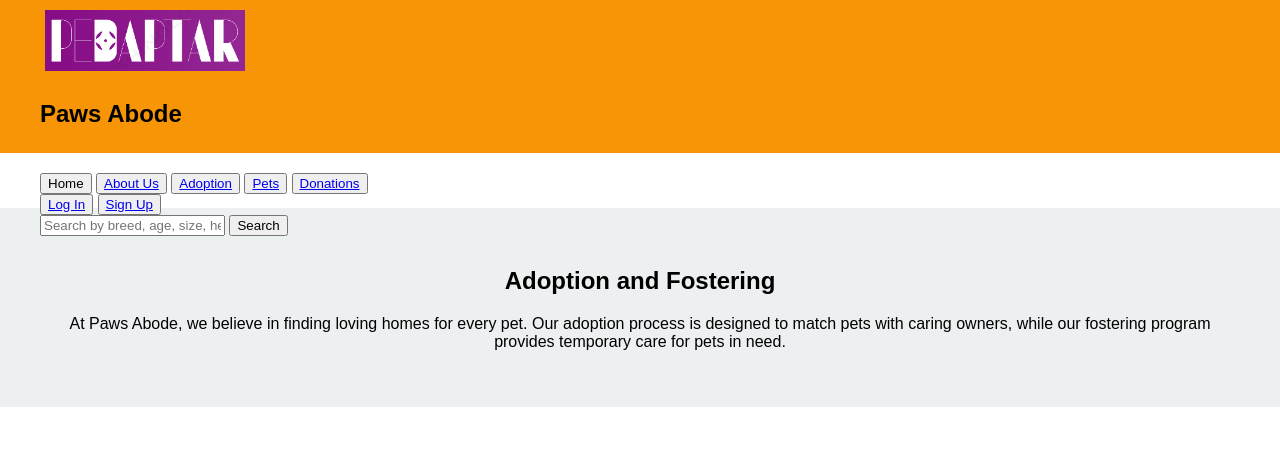
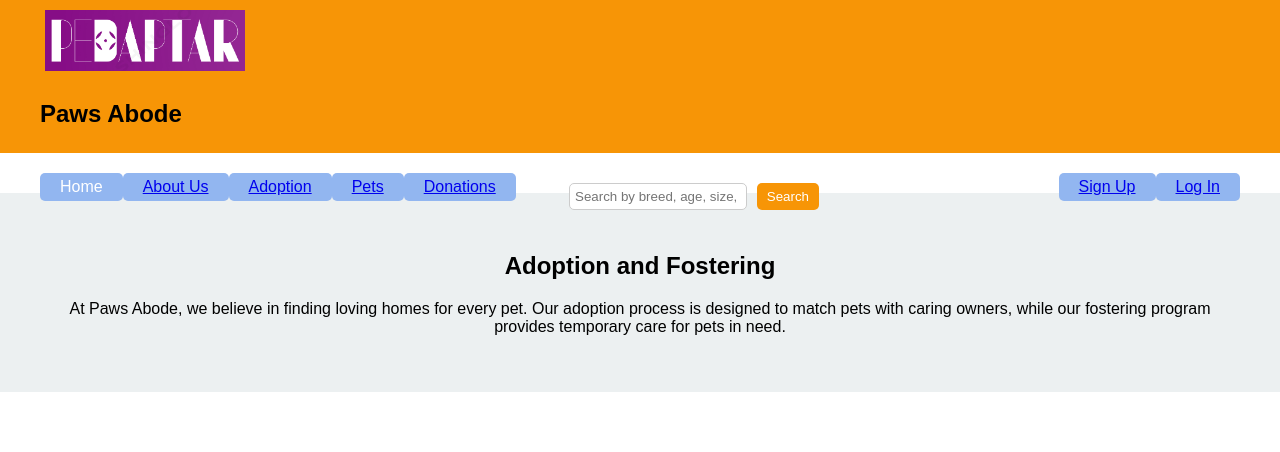
Before and after one commit to adhprakriti/PawsAbode, a PHP site: page / in a window 1280 px wide. Shown: the top 452 px of the page. Run offline with PHP 8.4, Linux system fonts and the light colour scheme; some libraries are stand-ins or nearby versions.

Commit message:
Add files via upload

```diff
--- a/style.css
+++ b/style.css
@@ -1,6 +1,7 @@
 html, body {
   margin: 0;
-  padding: 0;
+  padding-top: 0;
+  padding-right: 0;
   font-family: Arial, sans-serif;
 
 
@@ -35,7 +36,7 @@ html, body {
 
 }
 
-.homebtn{
+.navitems button{
   background-color: #92b6f0;
   color: white;
   padding: 5px 20px;
@@ -43,18 +44,19 @@ html, body {
   border: none;
   cursor: pointer;
   border-radius: 5px;
+  float:left;
 }
 
-.homebtn :hover{
+.navitems :hover{
   background-color: #a592f0;
 }
 
-.dropdown {
+/* .dropdown {
   position: relative;
   display: inline-block;
-}
+} */
 
-.dropbtn {
+/* .dropbtn {
   background-color: #92b6f0;
   color: white;
   padding: 5px 20px;
@@ -62,17 +64,17 @@ html, body {
   border: none;
   cursor: pointer;
   border-radius: 5px;
-}
+} */
 
-.dropdown-content {
+/* .dropdown-content {
   display: none;
   position: absolute;
   background-color: #f9f9f9;
   min-width: 160px;
   z-index: 1;
-}
+} */
 
-.dropdown-content a {
+/* .dropdown-content a {
   color: black;
   padding: 12px 16px;
   text-decoration: none;
@@ -89,8 +91,53 @@ html, body {
 
 .dropdown:hover .dropbtn {
   background-color: #92b6f0;
+} */
+
+.about-us{
+  float:right;
+  background-color: #92b6f0;
+  color: white;
+  padding: 5px 20px;
+  font-size: 16px;
+  border: none;
+  cursor: pointer;
+  border-radius: 5px;
 }
 
+.about-us :hover {
+  background-color: #a592f0;
+}
+
+.pet-search {
+  position: absolute;
+  left: 50%;
+  transform: translateX(-30%);
+  display: flex;
+  justify-content: flex-end; /* Align the search bar to the right */
+  width: 250px;
+  /* margin: 0 auto; */
+  /* border: 1px solid #ccc; */
+  padding: 10px;
+  /* float:right; */
+
+}
+
+.pet-search input {
+  padding: 5px;
+  border-radius: 5px;
+  border: 1px solid #ccc;
+  width: 100%;
+}
+
+.pet-search button  {
+  padding: 6px 10px;
+  margin-left: 10px;
+  border-radius: 5px;
+  background-color: #f79506;
+  color: white;
+  border: none;
+  cursor: pointer;
+}
 
 
 
@@ -172,14 +219,26 @@ html, body {
   color: white;
 }
 
-/*CSS for background Image*/
-.bg-IMG {
+/* added background picture */
+.bg-IMG  {
   background-color: white;
   background-image: url("backgroundImg.avif");
   object-fit: cover;
   background-repeat: no-repeat;
   background-size: cover;
+  /* background-co: rgba(0,0,0,0.5); */
+
 }
+
+/* .over-lay {
+  position: absolute;
+  top: 0;
+  left: 0;
+  width: 100%;
+  height: 100%;
+
+} */
+
 
 .pet-section {
   background-color: white;
```
